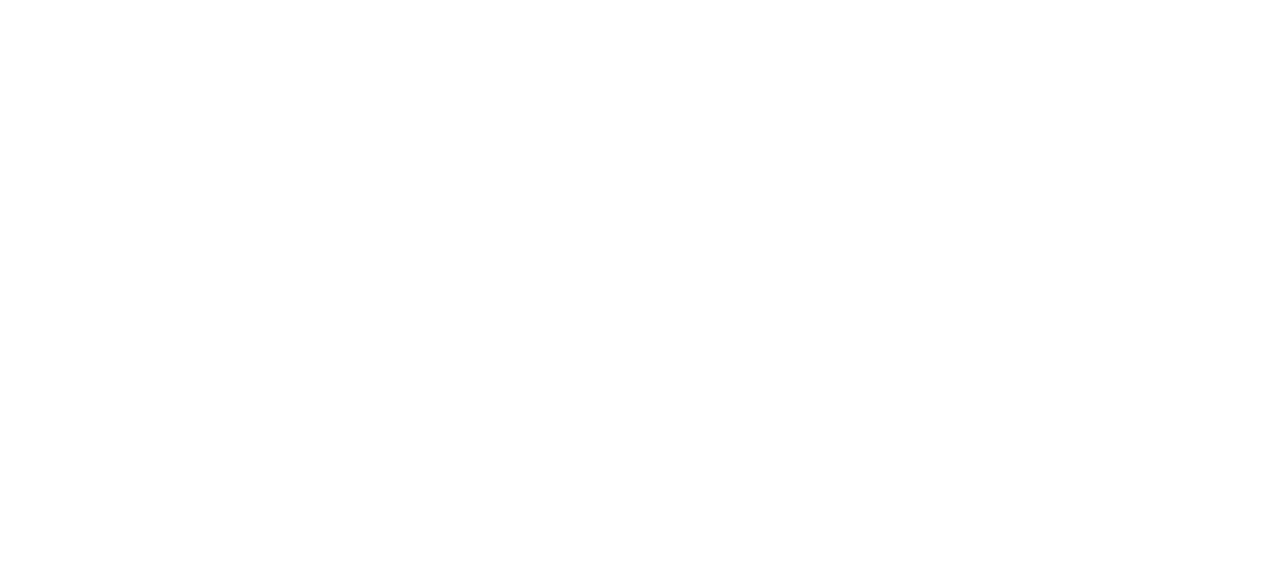
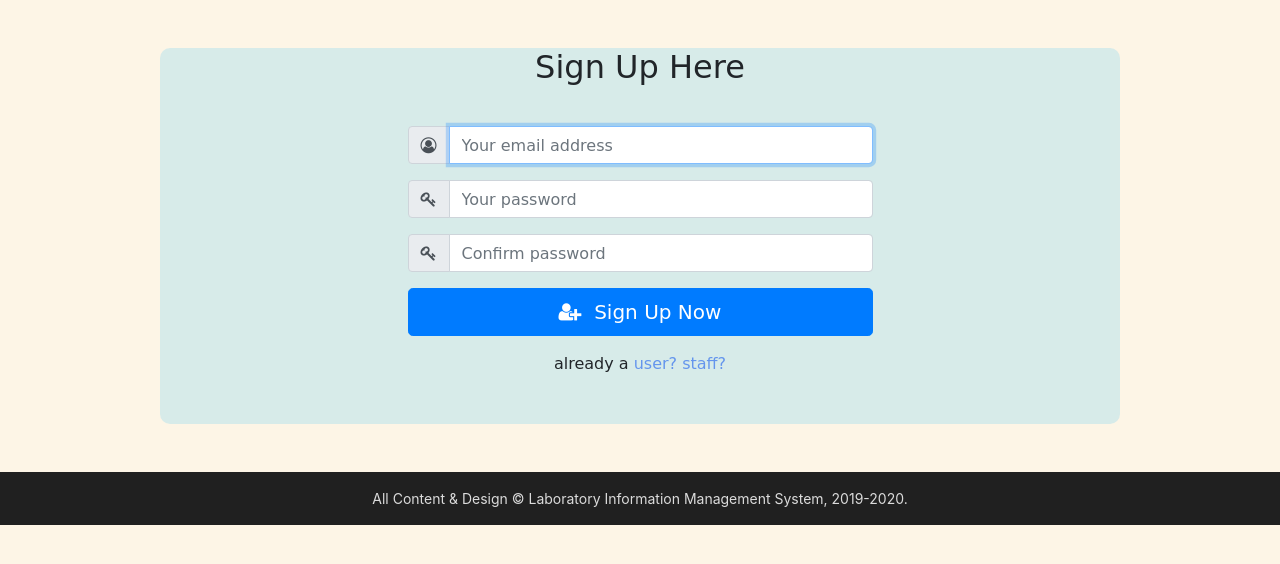
Before and after one commit to lethal-weapon/lims, a Django app: page /accounts/register/ in a window 1280 px wide. Before the commit the part shown is empty. Shown: the top 564 px of the page. Run offline with Django 3.2, Linux system fonts and the light colour scheme; some libraries are stand-ins or nearby versions.

Commit message:
Add register page

```diff
--- a/lims_root/accounts/templates/accounts/register.html
+++ b/lims_root/accounts/templates/accounts/register.html
@@ -0,0 +1,63 @@
+{% extends "base.html" %}
+{% load static %}
+
+{% block title %}
+  Sign Up
+{% endblock title %}
+
+{% block link %}
+  <link rel="stylesheet" type="text/css" href="{% static 'css/accounts.css' %}"/>
+{% endblock link %}
+
+{% block content %}
+  <div class="container-fluid register-section">
+    <div class="container">
+      <h2>Sign Up Here</h2>
+    </div>
+    <div class="container" id="register-container">
+      <form method="post" action="{% url 'register' %}" id="register-form">
+        {% csrf_token %}
+
+        <div class="form-group input-group">
+          <div class="input-group-prepend">
+            <span class="input-group-text"><i class="fa fa-user-circle-o"></i></span>
+          </div>
+          <input type="email" id="email" name="email" title="Your Email"
+                 class="form-control" placeholder="Your email address" required autofocus>
+        </div>
+
+        <div class="form-group input-group">
+          <div class="input-group-prepend">
+            <span class="input-group-text"><i class="fa fa-key"></i></span>
+          </div>
+          <input type="password" id="password1" name="password1" title="Your Password"
+                 class="form-control" placeholder="Your password" required/>
+        </div>
+
+        <div class="form-group input-group">
+          <div class="input-group-prepend">
+            <span class="input-group-text"><i class="fa fa-key"></i></span>
+          </div>
+          <input type="password" id="password2" name="password2" title="Confirm Password"
+                 class="form-control" placeholder="Confirm password" required/>
+        </div>
+
+        <div class="form-group">
+          <button class="btn btn-lg btn-primary btn-block" type="submit">
+            <i class="fa fa-user-plus"></i>&nbsp; Sign Up Now</button>
+        </div>
+
+        <div class="form-group">
+          <span>already a </span>
+          <a href="{% url 'login' %}">user?</a>
+          <a href="/admin">staff?</a>
+        </div>
+        <input type="hidden" name="next" value="{{ next }}"/>
+      </form>
+    </div>
+  </div>
+{% endblock content %}
+
+{% block script %}
+  <script src="{% static 'js/accounts.js' %}"></script>
+{% endblock script %}
--- a/lims_root/accounts/urls.py
+++ b/lims_root/accounts/urls.py
@@ -6,4 +6,5 @@
     path('login/', views.login_view, name='login'),
     path('logout/', views.logout_view, name='logout'),
     path('register/', views.register_view, name='register'),
+    path('forgot/', views.forgot_view, name='forgot-password'),
 ]
--- a/lims_root/accounts/views.py
+++ b/lims_root/accounts/views.py
@@ -1,5 +1,9 @@
-from django.shortcuts import render, redirect
-from django.contrib.auth import login, authenticate, logout
+from django.contrib.auth import logout
+from django.shortcuts import redirect, render
+
+
+def forgot_view(request):
+    return redirect('/')
 
 
 def logout_view(request):
--- a/lims_root/lims_site/templates/index.html
+++ b/lims_root/lims_site/templates/index.html
@@ -14,7 +14,7 @@
     <div class="container">
       <h2>WHO AM I ?</h2>
     </div>
-    <div class="container" id="select-role">
+    <div class="container" id="select-role-container">
       <div class="row">
         <div class="col-4 hvr-grow-shadow">
           <a href="{% url 'register' %}">
--- a/lims_root/static/css/accounts.css
+++ b/lims_root/static/css/accounts.css
@@ -1,4 +1,4 @@
-.login-section {
+.login-section, .register-section {
   width:75%;
   margin:3rem auto;
   border-radius:10px;
@@ -7,11 +7,15 @@
   text-align:center;
 }
 
-#login-container {
+#login-container, #register-container {
   padding:2rem 0 2rem 0;
 }
 
-#login-form {
+#login-form, #register-form {
   width:50%;
   margin:0 auto;
 }
+
+#login-form .form-group a, #register-form .form-group a {
+  color:cornflowerblue;
+}
--- a/lims_root/static/css/index.css
+++ b/lims_root/static/css/index.css
@@ -7,7 +7,7 @@
   text-align:center;
 }
 
-#select-role {
+#select-role-container {
   padding-top:1rem;
 }
 
@@ -15,6 +15,10 @@
   color:black;
 }
 
+.row .col-4 a:hover {
+  text-decoration:none;
+}
+
 .row .col-4 img {
   width:256px;
   height:256px;
```
Also changed, not shown: lims_root/accounts/templates/accounts/login.html (+7 -3 lines), lims_root/lims_site/settings.py (+16 -4 lines).
